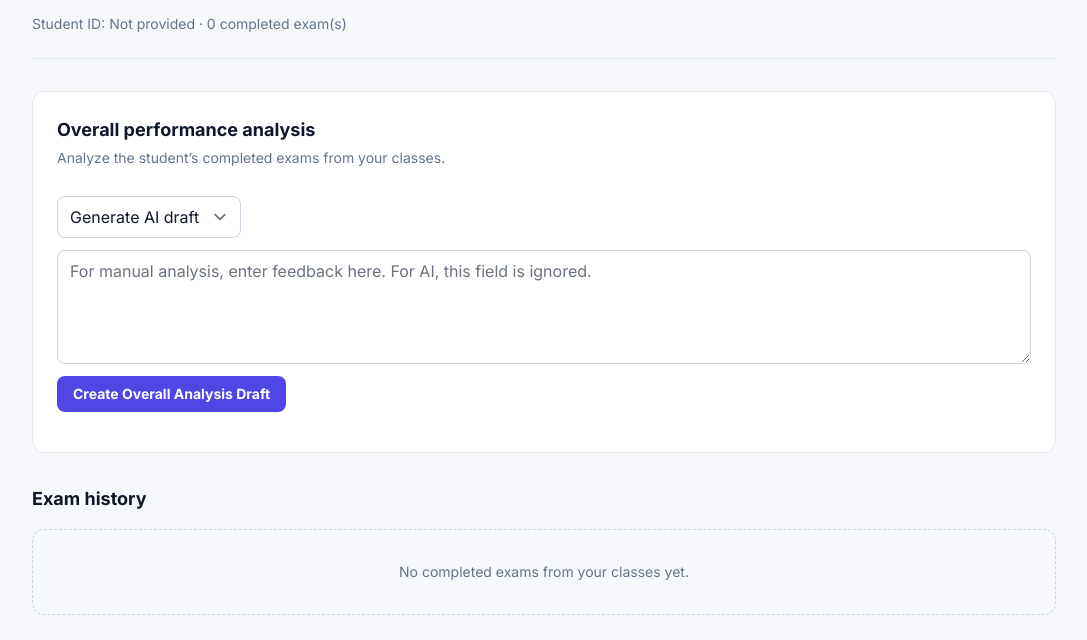
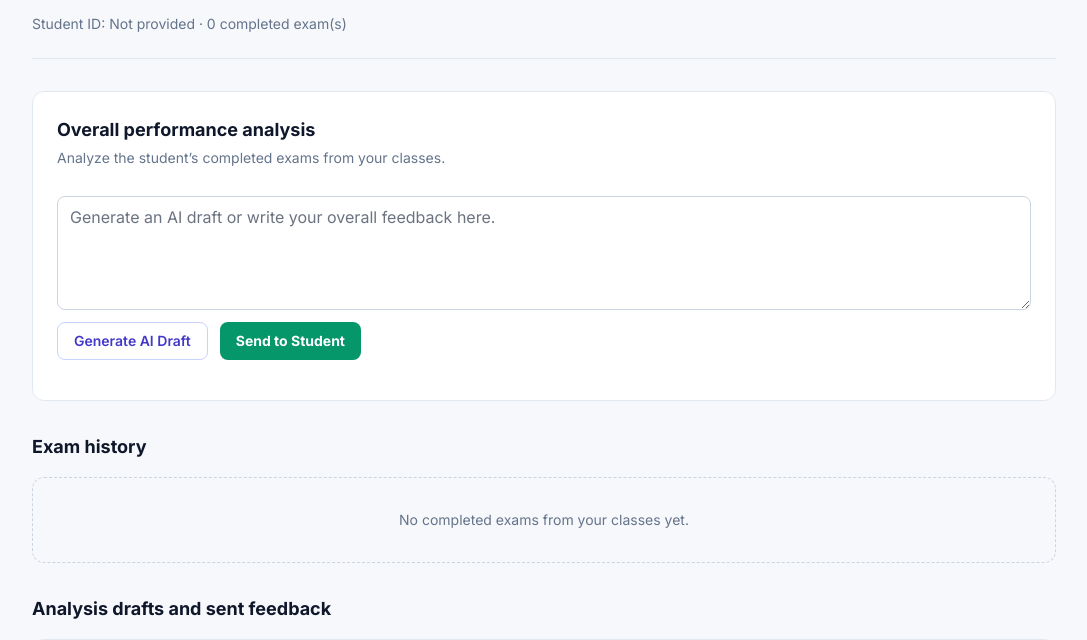
Before and after one commit to iYWice/Scoreforge_AI, a Laravel app: page /teacher/students/1/performance in a window 1280 px wide. Shown: the part 231-871 px from the top of the page, without its empty margins (96-1183 px from the left). Run offline with Laravel 12, Linux system fonts and the light colour scheme; a user stored in the database is signed in; data comes from the database, SQL or seed files in the repository; tables that the repository leaves empty hold one stand-in row (values such as "Sample post"); style sheets or scripts are compiled from the project's sources.

Commit message:
Enhance student performance analysis: update feedback submission process, add AI draft generation for overall analysis, and improve UI for feedback input.

```diff
--- a/app/Http/Controllers/Teacher/StudentPerformanceController.php
+++ b/app/Http/Controllers/Teacher/StudentPerformanceController.php
@@ -74,50 +74,28 @@ class StudentPerformanceController extends Controller
         'scope' => 'exam',
         'method' => $validated['method'],
         'content' => trim($validated['content']),
+        'sent_at' => now(),
     ]);
 
-    return back()->with(
-        'success',
-        'Analysis saved as a private draft. Review it, then send it to the student.'
-    );
+    return back()->with('success', 'Exam feedback sent to the student.');
 }
 
 public function storeOverall(
     Request $request,
-        User $student,
-        GeminiService $gemini
+    User $student
 ) {
     abort_unless($student->role === 'student', 404);
 
-        $attempts = $this->teacherAttempts($student);
-
-        abort_if($attempts->isEmpty(), 422, 'This student has no completed exams from your classes yet.');
+    abort_if(
+        $this->teacherAttempts($student)->isEmpty(),
+        422,
+        'This student has no completed exams from your classes yet.'
+    );
 
     $validated = $request->validate([
         'method' => ['required', 'in:ai,manual'],
-            'content' => ['nullable', 'string', 'max:10000'],
-        ]);
-
-        if ($validated['method'] === 'manual') {
-            $request->validate([
         'content' => ['required', 'string', 'min:5', 'max:10000'],
     ]);
-
-            $content = trim($validated['content']);
-        } else {
-            try {
-                $content = $this->generateOverallAnalysis($attempts, $gemini);
-            } catch (Throwable $exception) {
-                Log::error('Overall student analysis generation failed.', [
-                    'student_id' => $student->id,
-                    'message' => $exception->getMessage(),
-                ]);
-
-                return back()->withErrors([
-                    'analysis' => 'AI could not create the analysis. Check the Gemini API configuration or write the analysis manually.',
-                ]);
-            }
-        }
 
     StudentPerformanceAnalysis::create([
         'student_id' => $student->id,
@@ -125,10 +103,11 @@ class StudentPerformanceController extends Controller
         'exam_attempt_id' => null,
         'scope' => 'overall',
         'method' => $validated['method'],
-            'content' => $content,
+        'content' => trim($validated['content']),
+        'sent_at' => now(),
     ]);
 
-        return back()->with('success', 'Overall analysis saved as a private draft. Review it, then send it to the student.');
+    return back()->with('success', 'Overall feedback sent to the student.');
 }
 
     public function updateDraft(Request $request, StudentPerformanceAnalysis $analysis)
@@ -200,7 +179,7 @@ class StudentPerformanceController extends Controller
             . "Correct answers: {$correct} of {$answered}\n"
             . "Topic results: " . json_encode($topics, JSON_UNESCAPED_UNICODE);
 
-        return $gemini->generate($prompt);
+        return $this->cleanAiText($gemini->generate($prompt));
     }
 
     private function generateOverallAnalysis(Collection $attempts, GeminiService $gemini): string
@@ -226,7 +205,7 @@ class StudentPerformanceController extends Controller
             . "Average score: {$average}%\n"
             . "Completed exam results: " . json_encode($examResults, JSON_UNESCAPED_UNICODE);
 
-        return $gemini->generate($prompt);
+        return $this->cleanAiText($gemini->generate($prompt));
     }
     public function showResult(ExamAttempt $attempt)
 {
@@ -271,4 +250,53 @@ public function generateExamDraft(
         ], 422);
     }
 }
+public function generateOverallDraft(
+    User $student,
+    GeminiService $gemini
+) {
+    abort_unless($student->role === 'student', 404);
+
+    $attempts = $this->teacherAttempts($student);
+
+    abort_if(
+        $attempts->isEmpty(),
+        422,
+        'This student has no completed exams from your classes yet.'
+    );
+
+    try {
+        return response()->json([
+            'content' => $this->generateOverallAnalysis($attempts, $gemini),
+        ]);
+    } catch (Throwable $exception) {
+        Log::warning('Overall student analysis generation failed.', [
+            'student_id' => $student->id,
+            'message' => $exception->getMessage(),
+        ]);
+
+        return response()->json([
+            'message' => 'AI could not generate the draft. Check the Gemini API key or write feedback manually.',
+        ], 422);
     }
+}
+private function cleanAiText(string $text): string
+{
+    // Turn Markdown headings into plain text headings.
+    $text = preg_replace('/^\s{0,3}#{1,6}\s*/m', '', $text);
+
+    // Remove common Markdown formatting characters.
+    $text = str_replace(['**', '__', '~~', '`', '*'], '', $text);
+
+    // Keep link labels, discard Markdown link syntax.
+    $text = preg_replace('/\[([^\]]+)\]\([^)]+\)/', '$1', $text);
+
+    // Replace Markdown list markers with plain bullets.
+    $text = preg_replace('/^\s*[-+]\s+/m', '• ', $text);
+
+    $text = str_replace(["\r\n", "\r"], "\n", $text);
+    $text = preg_replace('/[ \t]+/', ' ', $text);
+    $text = preg_replace('/\n{3,}/', "\n\n", $text);
+
+    return trim($text);
+}
+}
--- a/app/Services/GeminiService.php
+++ b/app/Services/GeminiService.php
@@ -230,6 +230,7 @@ IMPORTANT RULES:
 - Each question must have one clearly correct answer.
 - Assign a concise topic to every question.
 - Use 1 point for every generated question.
+- Return plain text only. Do not use Markdown symbols such as #, *, _, or backticks. Use simple headings and paragraphs. Use the actual exam and topic names from the supplied data; do not invent placeholder names such as “Unit Name” or “Test Case ID” unless those are actual supplied topics.
 
 QUESTION TYPE RULES:
 
--- a/resources/views/teacher/students/performance.blade.php
+++ b/resources/views/teacher/students/performance.blade.php
@@ -40,26 +40,39 @@
             Analyze the student’s completed exams from your classes.
         </p>
 
-        <form method="POST"
+        <form
+    method="POST"
     action="{{ route('teacher.students.analysis.overall', $student) }}"
+    data-ai-url="{{ route('teacher.students.analysis.overall.generate', $student) }}"
     class="mt-4 space-y-3">
     @csrf
 
-            <select name="method" class="rounded-lg border-slate-300">
-                <option value="ai">Generate AI draft</option>
-                <option value="manual">Write manually</option>
-            </select>
+    <input type="hidden" name="method" value="manual" data-analysis-method>
 
     <textarea
         name="content"
         rows="4"
+        required
         maxlength="10000"
-                placeholder="For manual analysis, enter feedback here. For AI, this field is ignored."
+        placeholder="Generate an AI draft or write your overall feedback here."
         class="w-full rounded-lg border-slate-300"></textarea>
 
-            <button class="rounded-lg bg-indigo-600 px-4 py-2 text-sm font-bold text-white hover:bg-indigo-700">
-                Create Overall Analysis Draft
+    <p data-ai-status class="text-sm text-slate-500"></p>
+
+    <div class="flex flex-wrap gap-3">
+        <button
+            type="button"
+            data-generate-ai
+            class="rounded-lg border border-indigo-200 px-4 py-2 text-sm font-semibold text-indigo-700 hover:bg-indigo-50">
+            Generate AI Draft
         </button>
+
+        <button
+            type="submit"
+            class="rounded-lg bg-emerald-600 px-4 py-2 text-sm font-bold text-white hover:bg-emerald-700">
+            Send to Student
+        </button>
+    </div>
 </form>
     </section>
 
@@ -109,17 +122,14 @@
     class="mt-4 space-y-3 border-t border-slate-100 pt-4">
     @csrf
 
-    <select name="method" class="rounded-lg border-slate-300">
-        <option value="ai">AI draft</option>
-        <option value="manual">Write manually</option>
-    </select>
+    <input type="hidden" name="method" value="manual">
 
     <textarea
         name="content"
         rows="4"
         required
         maxlength="10000"
-        placeholder="Click Generate AI Draft to fill this box, or write feedback manually."
+        placeholder="Generate an AI draft or write feedback for this exam here."
         class="w-full rounded-lg border-slate-300"></textarea>
 
     <p data-ai-status class="text-sm text-slate-500"></p>
@@ -134,8 +144,8 @@
 
         <button
             type="submit"
-            class="rounded-lg bg-slate-900 px-4 py-2 text-sm font-bold text-white hover:bg-slate-700">
-            Save Analysis Draft
+            class="rounded-lg bg-emerald-600 px-4 py-2 text-sm font-bold text-white hover:bg-emerald-700">
+            Send to Student
         </button>
     </div>
 </form>
@@ -212,13 +222,8 @@ document.addEventListener('click', async function (event) {
 
     const form = button.closest('form');
     const textarea = form.querySelector('textarea[name="content"]');
-    const method = form.querySelector('select[name="method"]');
+    const method = form.querySelector('[data-analysis-method]');
     const status = form.querySelector('[data-ai-status]');
-
-    if (method.value !== 'ai') {
-        status.textContent = 'Choose “AI draft” first.';
-        return;
-    }
 
     button.disabled = true;
     button.textContent = 'Generating…';
@@ -242,7 +247,8 @@ document.addEventListener('click', async function (event) {
 
         textarea.value = data.content;
         textarea.dispatchEvent(new Event('input', { bubbles: true }));
-        status.textContent = 'AI draft added to the text box. Review or edit it, then save.';
+        method.value = 'ai';
+        status.textContent = 'Draft added. Review or edit it, then send it to the student.';
     } catch (error) {
         status.textContent = error.message;
     } finally {
--- a/routes/teacher.php
+++ b/routes/teacher.php
@@ -211,4 +211,8 @@ Route::post(
     '/teacher/students/{student}/attempts/{attempt}/analysis/ai-draft',
     [StudentPerformanceController::class, 'generateExamDraft']
 )->name('teacher.students.analysis.exam.generate');
+Route::post(
+    '/teacher/students/{student}/analysis/overall/ai-draft',
+    [StudentPerformanceController::class, 'generateOverallDraft']
+)->name('teacher.students.analysis.overall.generate');
 });
```
Lines whose indentation alone changed are shown as unchanged.
